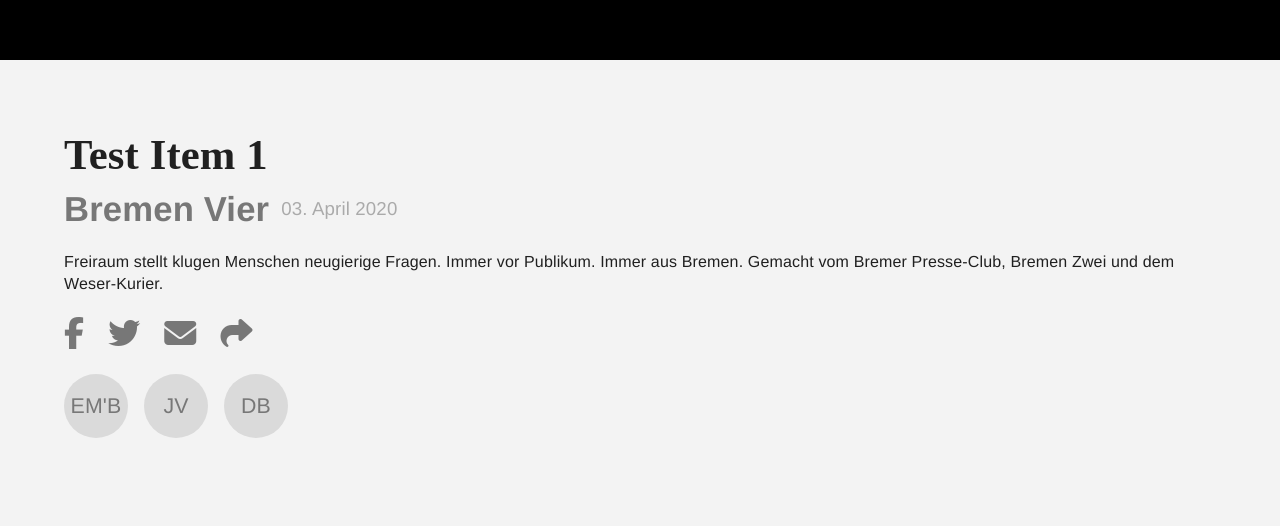
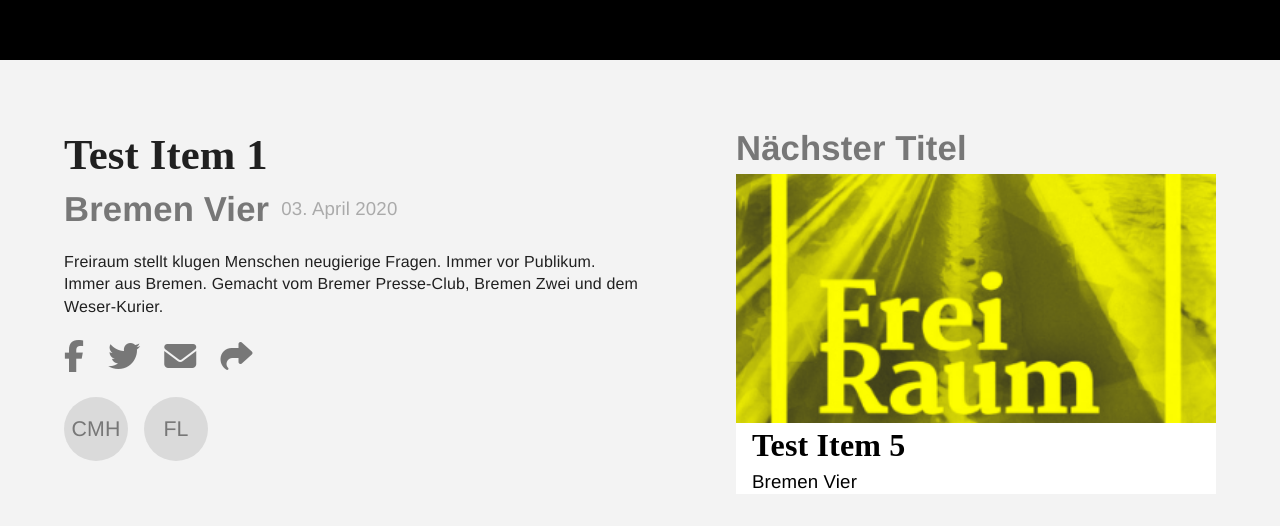
Before and after one commit to iUltimateLP/stream., a React (Create React App) app: page /watch/1 in a window 1280 px wide. Shown: the part 740-1266 px from the top of the page. Built offline with nearby package versions, Linux system fonts and the light colour scheme; a web font is replaced by a local one.

Commit message:
Finished watch page for video

```diff
--- a/src/FakeAPI.js
+++ b/src/FakeAPI.js
@@ -15,6 +15,42 @@
 
 var fakeAPI = {};
 
+// A fake set of actors to display on the watch pages, totally random and based on the actors I like ;)
+fakeAPI.actors = [{
+    short: "EM'B",
+    long: "Elyas M' Barek"
+}, {
+    short: "MS",
+    long: "Matthias Schweighöfer"
+}, {
+    short: "BM",
+    long: "Bjarne Mädel"
+}, {
+    short: "CH",
+    long: "Charly Hübner"
+}, {
+    short: "TS",
+    long: "Till Schweiger"
+}, {
+    short: "FL",
+    long: "Frederick Lau"
+}, {
+    short: "CMH",
+    long: "Christoph Maria Herbst"
+}];
+
+// Returns an array of random actors (between 1 - 3)
+fakeAPI.getRandomActors = function() {
+    var howMany = Math.round(Math.random() * 3);
+    var actors = [];
+    for (var i = 0; i <= howMany; i++) {
+        var randomIndex = Math.round(Math.random() * fakeAPI.actors.length);
+        actors.push(fakeAPI.actors[randomIndex]);
+    }
+    return actors;
+}
+
+// A random set of media entries, a real API would provide these
 fakeAPI.media = [{
     id: 1,
     type: "video",
@@ -22,16 +58,7 @@
     station: "Bremen Vier",
     date: "03. April 2020",
     description: "Freiraum stellt klugen Menschen neugierige Fragen. Immer vor Publikum. Immer aus Bremen. Gemacht vom Bremer Presse-Club, Bremen Zwei und dem Weser-Kurier.",
-    actors: [{
-        short: "EM'B",
-        long: "Elyas M' Barek"
-    }, {
-        short: "JV",
-        long: "Jonathan Verbeek"
-    }, {
-        short: "DB",
-        long: "David Bollmann"
-    }],
+    actors: fakeAPI.getRandomActors(),
     thumbnail: "assets/img/content_placeholder.png",
     source: "path/to/source.mp4"
 }, {
@@ -41,16 +68,7 @@
     station: "Bremen Vier",
     date: "03. April 2020",
     description: "Freiraum stellt klugen Menschen neugierige Fragen. Immer vor Publikum. Immer aus Bremen. Gemacht vom Bremer Presse-Club, Bremen Zwei und dem Weser-Kurier.",
-    actors: [{
-        short: "EM'B",
-        long: "Elyas M' Barek"
-    }, {
-        short: "JV",
-        long: "Jonathan Verbeek"
-    }, {
-        short: "DB",
-        long: "David Bollmann"
-    }],
+    actors: fakeAPI.getRandomActors(),
     thumbnail: "assets/img/content_placeholder.png",
     source: "path/to/source.mp4"
 }, {
@@ -60,16 +78,7 @@
     station: "Bremen Vier",
     date: "03. April 2020",
     description: "Freiraum stellt klugen Menschen neugierige Fragen. Immer vor Publikum. Immer aus Bremen. Gemacht vom Bremer Presse-Club, Bremen Zwei und dem Weser-Kurier.",
-    actors: [{
-        short: "EM'B",
-        long: "Elyas M' Barek"
-    }, {
-        short: "JV",
-        long: "Jonathan Verbeek"
-    }, {
-        short: "DB",
-        long: "David Bollmann"
-    }],
+    actors: fakeAPI.getRandomActors(),
     thumbnail: "assets/img/content_placeholder.png",
     source: "path/to/source.mp4"
 }, {
@@ -79,16 +88,7 @@
     station: "Bremen Vier",
     date: "03. April 2020",
     description: "Freiraum stellt klugen Menschen neugierige Fragen. Immer vor Publikum. Immer aus Bremen. Gemacht vom Bremer Presse-Club, Bremen Zwei und dem Weser-Kurier.",
-    actors: [{
-        short: "EM'B",
-        long: "Elyas M' Barek"
-    }, {
-        short: "JV",
-        long: "Jonathan Verbeek"
-    }, {
-        short: "DB",
-        long: "David Bollmann"
-    }],
+    actors: fakeAPI.getRandomActors(),
     thumbnail: "assets/img/content_placeholder.png",
     source: "path/to/source.mp4"
 }, {
@@ -98,28 +98,47 @@
     station: "Bremen Vier",
     date: "03. April 2020",
     description: "Freiraum stellt klugen Menschen neugierige Fragen. Immer vor Publikum. Immer aus Bremen. Gemacht vom Bremer Presse-Club, Bremen Zwei und dem Weser-Kurier.",
-    actors: [{
-        short: "EM'B",
-        long: "Elyas M' Barek"
-    }, {
-        short: "JV",
-        long: "Jonathan Verbeek"
-    }, {
-        short: "DB",
-        long: "David Bollmann"
-    }],
+    actors: fakeAPI.getRandomActors(),
     thumbnail: "assets/img/content_placeholder.png",
     source: "path/to/source.mp4"
+}, {
+    id: 6,
+    type: "audio",
+    title: "Audio Item",
+    station: "Bremen Zwei",
+    date: "03. April 2020",
+    description: "Freiraum stellt klugen Menschen neugierige Fragen. Immer vor Publikum. Immer aus Bremen. Gemacht vom Bremer Presse-Club, Bremen Zwei und dem Weser-Kurier.",
+    actors: fakeAPI.getRandomActors(),
+    thumbnail: "assets/img/content_placeholder.png",
+    source: "path/to/source.mp3"
+}, {
+    id: 7,
+    type: "audio",
+    title: "Audio Item 2",
+    station: "Bremen Zwei",
+    date: "03. April 2020",
+    description: "Freiraum stellt klugen Menschen neugierige Fragen. Immer vor Publikum. Immer aus Bremen. Gemacht vom Bremer Presse-Club, Bremen Zwei und dem Weser-Kurier.",
+    actors: fakeAPI.getRandomActors(),
+    thumbnail: "assets/img/content_placeholder.png",
+    source: "path/to/source.mp3"
 },];
 
+// Returns all media items
 fakeAPI.getMedia = function() {
     return fakeAPI.media;
 }
 
+// Returns the media item for a specified ID
 fakeAPI.fetchMedia = function(id) {
     return fakeAPI.media.find((elem) => {
         return elem.id == id;
     });
 }
 
+// Returns a random media element
+fakeAPI.randomMedia = function() {
+    var randomIndex = Math.round(Math.random() * (fakeAPI.media.length - 1));
+    return fakeAPI.media[randomIndex];
+}
+
 export default fakeAPI;
--- a/src/components/App.css
+++ b/src/components/App.css
@@ -229,6 +229,10 @@
 	transform: scale(1.1);
 }
 
+.media-link {
+	text-decoration: none;
+}
+
 .media-tile>h1 {
 	font-family: Futura;
 	font-weight: bold;
@@ -344,9 +348,11 @@
 
 .video-info {
 	padding: 64px;
+	display: grid;
+	grid-template-columns: 1fr 1fr;
 }
 
-.video-info>h1 {
+.video-info>div>h1 {
 	font-family: Futura;
 	font-weight: bold;
 	font-size: 32pt;
@@ -359,7 +365,7 @@
 	align-items: center;
 }
 
-.video-subtitle>h2 {
+.video-subtitle>h2, .video-info>div>h2 {
 	font-family: Helvetica;
 	font-weight: bold;
 	font-size: 26pt;
@@ -375,16 +381,16 @@
 	color: #aaa;
 }
 
-.video-info>p {
+.video-info>div>p {
 	font-family: Helvetica;
 	font-size: 12pt;
 }
 
-.video-info>.share-container {
+.share-container {
 	display: flex;
 }
 
-.video-info>.share-container>a {
+.share-container>a {
 	color: #777;
 	text-decoration: none;
 	font-size: 24pt;
@@ -410,6 +416,11 @@
 	font-size: 16pt;
 	color: #777;
 	-webkit-user-select: none;
+	transition: 0.1s linear transform;
+}
+
+.actors-container>.actor:hover {
+	transform: scale(1.1);
 }
 
 ::-webkit-scrollbar
--- a/src/components/MediaCard.js
+++ b/src/components/MediaCard.js
@@ -27,10 +27,10 @@
 
     render() {
         return (
-            <Link to={`/watch/${this.state.item.id}`}>
+            <Link to={`/watch/${this.state.item.id}`} className={"media-link"}>
                 <div className={"media-tile " + this.state.type}>
                     <div className={"media-tile-cover-wrapper"}>
-                        <div className={"media-tile-cover"} style={{"backgroundImage": "url(\"" + this.state.item.thumbnail + "\")"}}/>
+                        <div className={"media-tile-cover"} style={{"backgroundImage": "url(\"/" + this.state.item.thumbnail + "\")"}}/>
                     </div>
                     <h1>{this.state.item.title}</h1>
                     <h4>{this.state.item.station}</h4>
--- a/src/components/Selected.js
+++ b/src/components/Selected.js
@@ -14,7 +14,6 @@
 //              handled the same.
 
 import React from 'react'
-import { Container, Grid, Paper, Toolbar, Link, Icon, GridList } from '@material-ui/core'
 import MediaCard from './MediaCard';
 import FakeAPI from './../FakeAPI';
 
--- a/src/components/Watch.js
+++ b/src/components/Watch.js
@@ -13,6 +13,7 @@
 
 import React from 'react';
 import FakeAPI from './../FakeAPI';
+import MediaCard from './MediaCard';
 
 class Watch extends React.Component {
 	constructor(props) {
@@ -21,13 +22,13 @@
         this.state = {
             id: props.match.params.id,
             media: FakeAPI.fetchMedia(props.match.params.id),
-            type: props.type
         };
     }
 
     render() {
         return (
             <div>
+                {this.state.media.type == "video" && <div>
                     <section>
                         <div className={"video-player"}>
 
@@ -35,6 +36,7 @@
                     </section>
                     <section>
                         <div className={"video-info"}>
+                            <div>
                                 <h1>{this.state.media.title}</h1>
                                 <div className={"video-subtitle"}>
                                     <h2>{this.state.media.station}</h2>
@@ -52,12 +54,21 @@
                                 <div className={"actors-container"}>
                                     {
                                         this.state.media.actors.map((actor) => (
-                                    <div className={"actor"}>{actor.short}</div>
+                                            <div className={"actor"} title={actor.long}>{actor.short}</div>
                                         ))
                                     }
                                 </div>
                             </div>
+                            <div style={{"justify-self": "right"}}>
+                                <h2>Nächster Titel</h2>
+                                <MediaCard type={"small"} item={FakeAPI.randomMedia()}/>
+                            </div>
+                        </div>
                     </section>
+                </div>}
+                {this.state.media.type == "audio" && <div>
+
+                </div>}
             </div>
         );
     }
```
Lines whose indentation alone changed are shown as unchanged.
